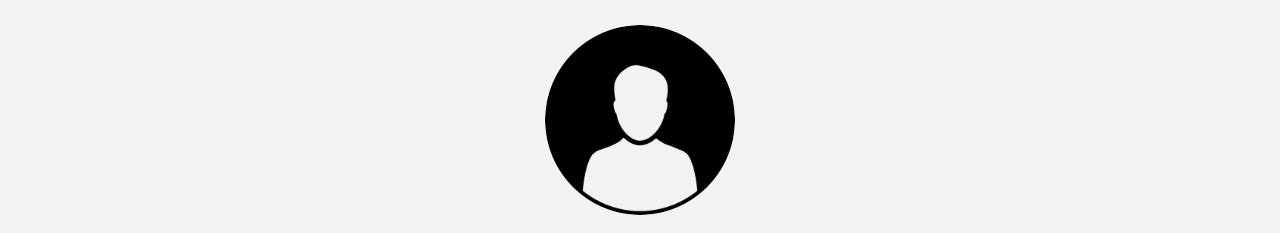
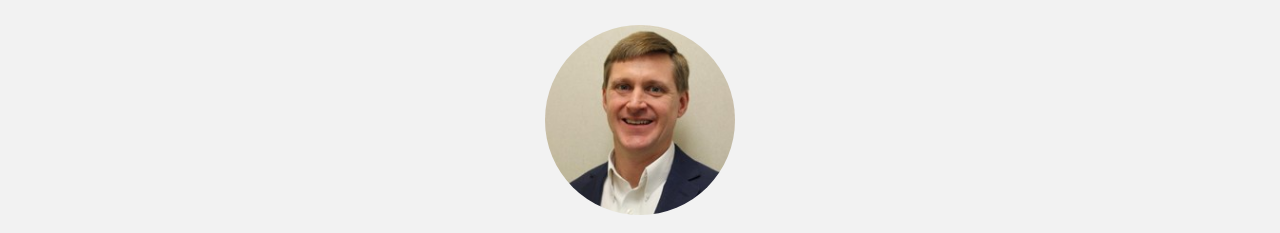
Before and after one commit to HeartlandTankServices/ChrisS-Namecard, a plain HTML site: page index.html in a window 1280 px wide. Shown: the top 233 px of the page. Drawn offline with Linux system fonts and the light colour scheme; a web font is replaced by a local one.

Commit message:
Update index.html

```diff
--- a/index.html
+++ b/index.html
@@ -14,7 +14,7 @@
 			<div class="row">
 				<div class="col"></div>
 				<div class="col is-5">
-					<img class="profile-pic" src="male-user.png" alt="Profile Picture">
+					<img class="profile-pic" src="ChrisSchultze.jpeg" alt="Profile Picture">
 				</div>
 				<div class="col"></div>
 			</div>
```
